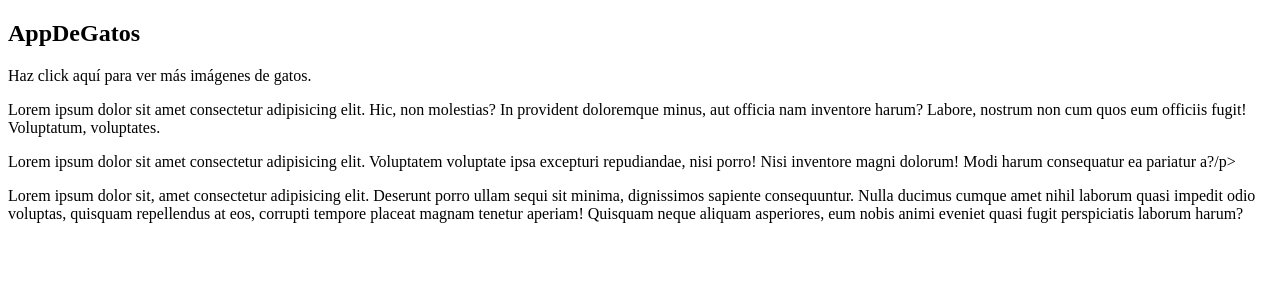
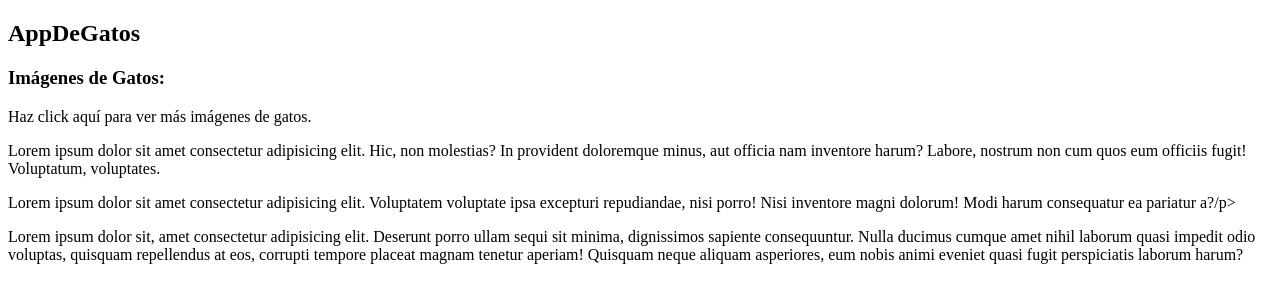
Before and after one commit to fcicerelli/HTML_y_CSS_video_FreeCodeCamp_espaniol, a plain HTML site: page appDeGatos.html in a window 1280 px wide. Drawn offline with Linux system fonts and the light colour scheme.

Commit message:
comentarios, main, indentacion

```diff
--- a/appDeGatos.html
+++ b/appDeGatos.html
@@ -7,9 +7,13 @@
 </head>
 <body>
   <h2>AppDeGatos</h2>
-  <p>Haz click aquí para ver más imágenes de gatos.</p>
-  <p>Lorem ipsum dolor sit amet consectetur adipisicing elit. Hic, non molestias? In provident doloremque minus, aut officia nam inventore harum? Labore, nostrum non cum quos eum officiis fugit! Voluptatum, voluptates.</p>
-  <p>Lorem ipsum dolor sit amet consectetur adipisicing elit. Voluptatem voluptate ipsa excepturi repudiandae, nisi porro! Nisi inventore magni dolorum! Modi harum consequatur ea pariatur a?/p>
-  <p>Lorem ipsum dolor sit, amet consectetur adipisicing elit. Deserunt porro ullam sequi sit minima, dignissimos sapiente consequuntur. Nulla ducimus cumque amet nihil laborum quasi impedit odio voluptas, quisquam repellendus at eos, corrupti tempore placeat magnam tenetur aperiam! Quisquam neque aliquam asperiores, eum nobis animi eveniet quasi fugit perspiciatis laborum harum?</p>
+  <main>
+    <h3>Imágenes de Gatos:</h3>
+    <!-- TODO: Agregar enlace a imágenes de gatos -->
+    <p>Haz click aquí para ver más imágenes de gatos.</p>
+    <p>Lorem ipsum dolor sit amet consectetur adipisicing elit. Hic, non molestias? In provident doloremque minus, aut officia nam inventore harum? Labore, nostrum non cum quos eum officiis fugit! Voluptatum, voluptates.</p>
+    <p>Lorem ipsum dolor sit amet consectetur adipisicing elit. Voluptatem voluptate ipsa excepturi repudiandae, nisi porro! Nisi inventore magni dolorum! Modi harum consequatur ea pariatur a?/p>
+    <p>Lorem ipsum dolor sit, amet consectetur adipisicing elit. Deserunt porro ullam sequi sit minima, dignissimos sapiente consequuntur. Nulla ducimus cumque amet nihil laborum quasi impedit odio voluptas, quisquam repellendus at eos, corrupti tempore placeat magnam tenetur aperiam! Quisquam neque aliquam asperiores, eum nobis animi eveniet quasi fugit perspiciatis laborum harum?</p>
+  </main>
 </body>
 </html>
```
Also changed, not shown: notas.txt.
